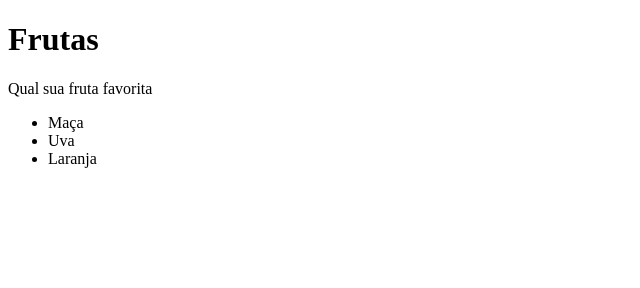
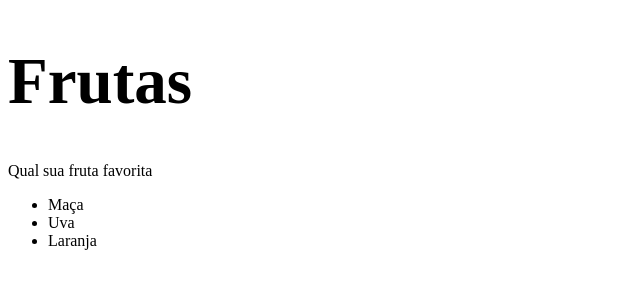
Before and after one commit to jaelsonfreitas/exercicios_tybe, a plain HTML site: page secao_2/dia_02_primeiros_passos_em_css/parafixar1.html in a window 1280 px wide. Shown: the whole page, without its empty margins (0-640 px from the left). Drawn offline with Linux system fonts and the light colour scheme.

Commit message:
Alterando tamanho do h1 para 65px.

```diff
--- a/secao_2/dia_02_primeiros_passos_em_css/parafixar1.html
+++ b/secao_2/dia_02_primeiros_passos_em_css/parafixar1.html
@@ -4,6 +4,12 @@
     <meta charset="UTF-8">
     <meta name="viewport" content="width=device-width, initial-scale=1.0">
     <title>Para Fixar 1</title>
+
+    <style>
+        h1{
+            font-size: 65px;
+        }
+    </style>
 </head>
 <body>
     <h1>Frutas</h1>
```
